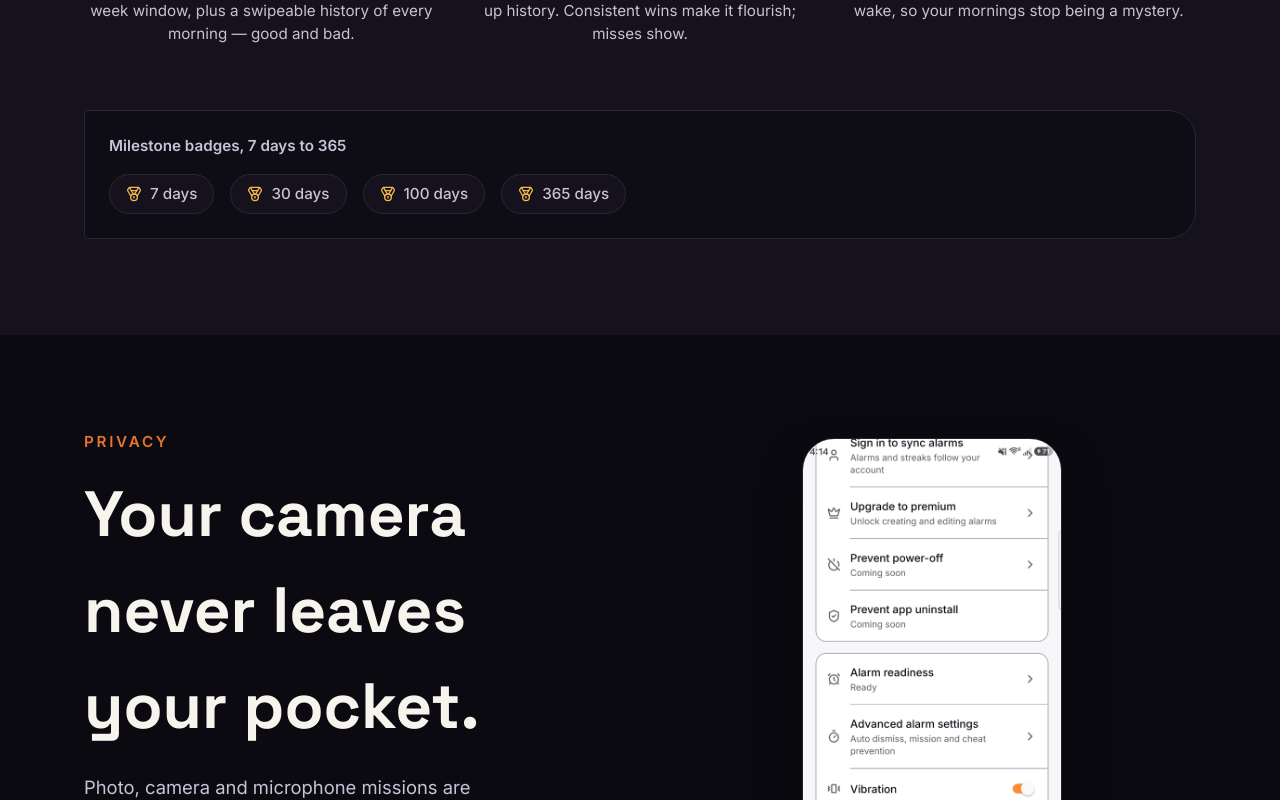
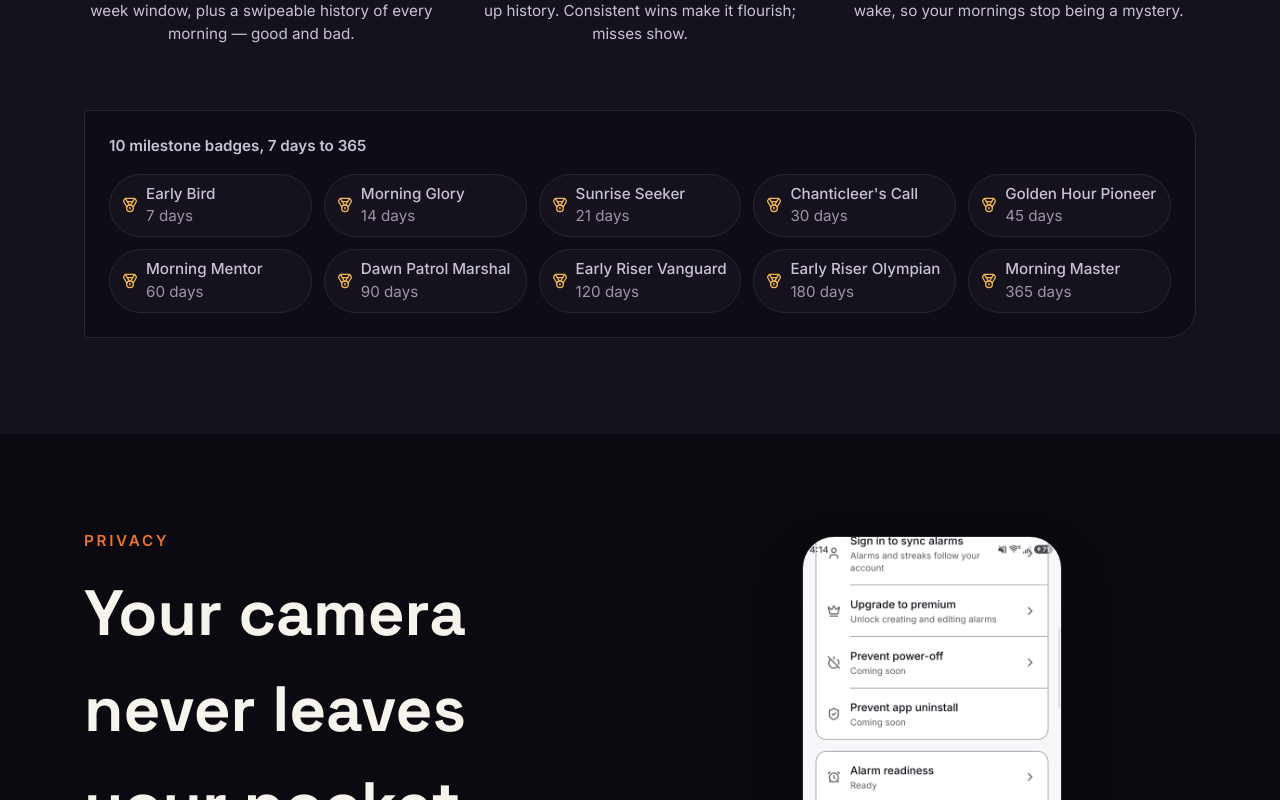
Before and after one commit to syeddaood/dawnlockwebsite, a Next.js app: page / in a window 1280 px wide. Shown: the part 6140-6940 px from the top of the page. Built offline with nearby package versions, Linux system fonts and the light colour scheme.

Commit message:
Show all 10 real milestone badges with names on homepage
The Proof section only showed 4 generic placeholder day-count chips
(7/30/100/365) instead of the app's actual 10 named milestone badges.

```diff
--- a/components/ProgressSection.tsx
+++ b/components/ProgressSection.tsx
@@ -20,7 +20,18 @@ const SHOTS = [
   },
 ];
 
-const MILESTONES = [7, 30, 100, 365];
+const MILESTONES = [
+  { days: 7, name: "Early Bird" },
+  { days: 14, name: "Morning Glory" },
+  { days: 21, name: "Sunrise Seeker" },
+  { days: 30, name: "Chanticleer's Call" },
+  { days: 45, name: "Golden Hour Pioneer" },
+  { days: 60, name: "Morning Mentor" },
+  { days: 90, name: "Dawn Patrol Marshal" },
+  { days: 120, name: "Early Riser Vanguard" },
+  { days: 180, name: "Early Riser Olympian" },
+  { days: 365, name: "Morning Master" },
+];
 
 export default function ProgressSection() {
   return (
@@ -66,18 +77,23 @@ export default function ProgressSection() {
         <Reveal delay={0.2} className="mt-16">
           <div className="rounded-l border border-border bg-bg/60 p-6">
             <p className="text-step--1 font-semibold text-ink-dim">
-              Milestone badges, 7 days to 365
+              10 milestone badges, 7 days to 365
             </p>
-            <div className="mt-4 flex flex-wrap gap-4">
-              {MILESTONES.map((days) => (
+            <div className="mt-4 grid grid-cols-2 gap-3 sm:grid-cols-3 md:grid-cols-5">
+              {MILESTONES.map((milestone) => (
                 <div
-                  key={days}
-                  className="flex items-center gap-2 rounded-full border border-border bg-surface px-4 py-2"
+                  key={milestone.days}
+                  className="flex items-center gap-2 rounded-full border border-border bg-surface px-3 py-2"
                 >
-                  <Medal className="h-4 w-4 text-gold" aria-hidden="true" />
-                  <span className="text-step--1 font-medium text-ink-dim">
-                    {days} {days === 1 ? "day" : "days"}
-                  </span>
+                  <Medal className="h-4 w-4 flex-shrink-0 text-gold" aria-hidden="true" />
+                  <div className="min-w-0">
+                    <p className="truncate text-step--1 font-medium text-ink-dim">
+                      {milestone.name}
+                    </p>
+                    <p className="truncate text-step--1 text-muted">
+                      {milestone.days} days
+                    </p>
+                  </div>
                 </div>
               ))}
             </div>
```
